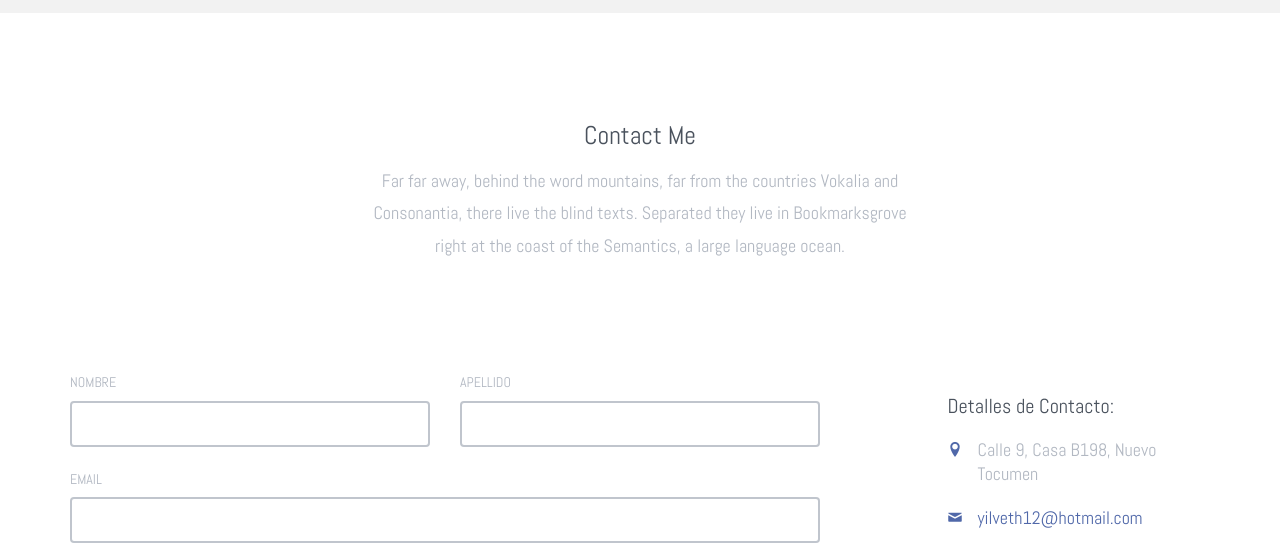
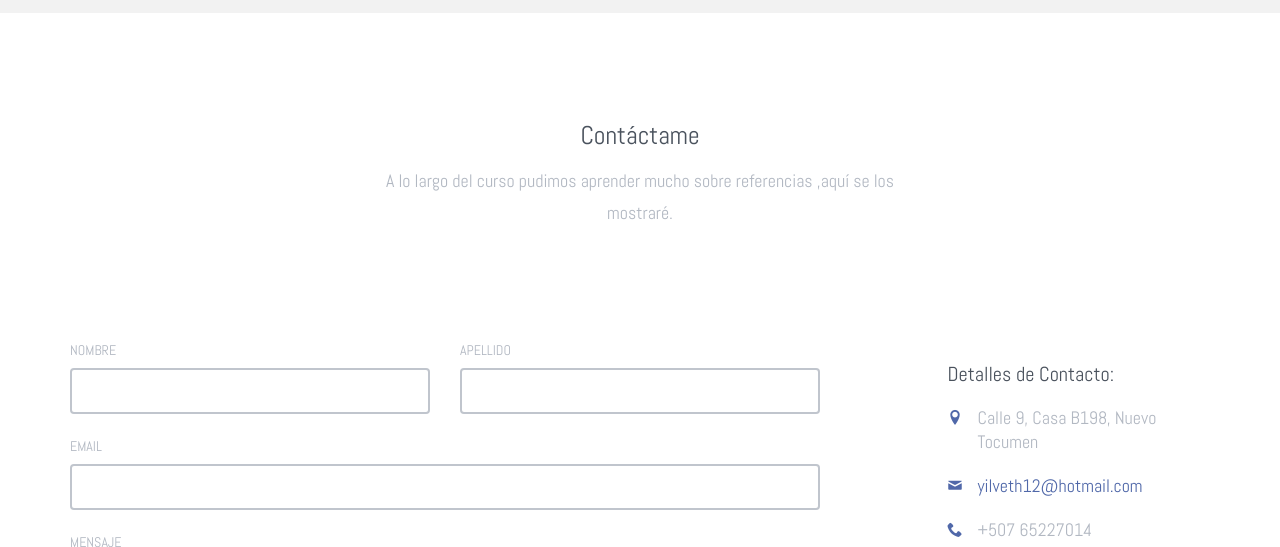
Before and after one commit to YilvethJ/Mi_Semestral, a website: page contact.html in a window 1280 px wide. Shown: the part 153-700 px from the top of the page. Drawn offline with Linux system fonts and the light colour scheme; some packages are replaced by stand-ins of ours; no server answers; files whose address does not match are found by name.

Commit message:
Update contact.html

```diff
--- a/contact.html
+++ b/contact.html
@@ -57,8 +57,8 @@
     <div class="container">
       <div class="row">
         <div class="col-md-6 col-md-offset-3 mb80 text-center probootstrap-animate">
-          <h2>Contact Me</h2>
-          <p>Far far away, behind the word mountains, far from the countries Vokalia and Consonantia, there live the blind texts. Separated they live in Bookmarksgrove right at the coast of the Semantics, a large language ocean.</p>
+          <h2>Contáctame</h2>
+          <p>A lo largo del curso pudimos aprender mucho sobre referencias ,aquí se los mostraré.</p>
         </div>
       </div>
       <div class="row">
```
